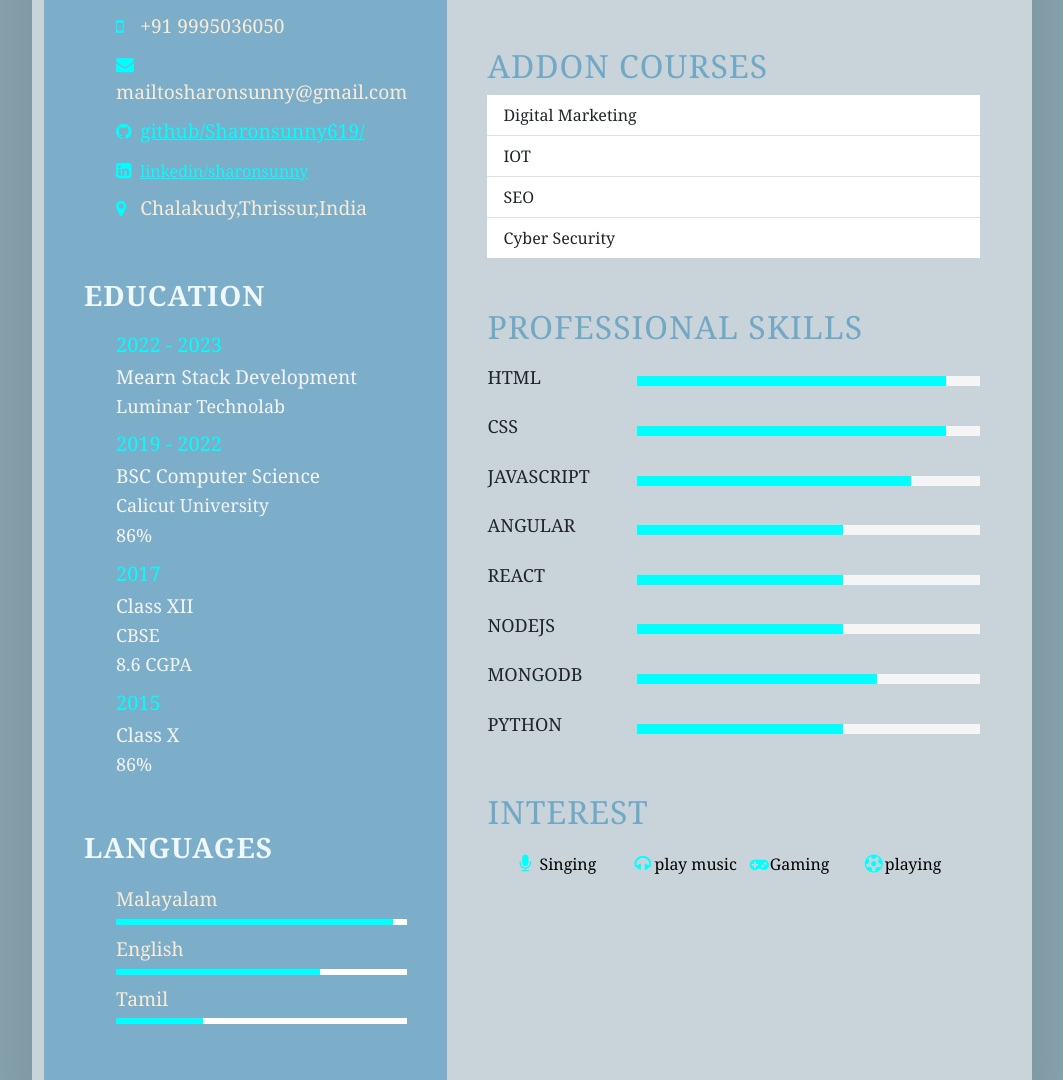
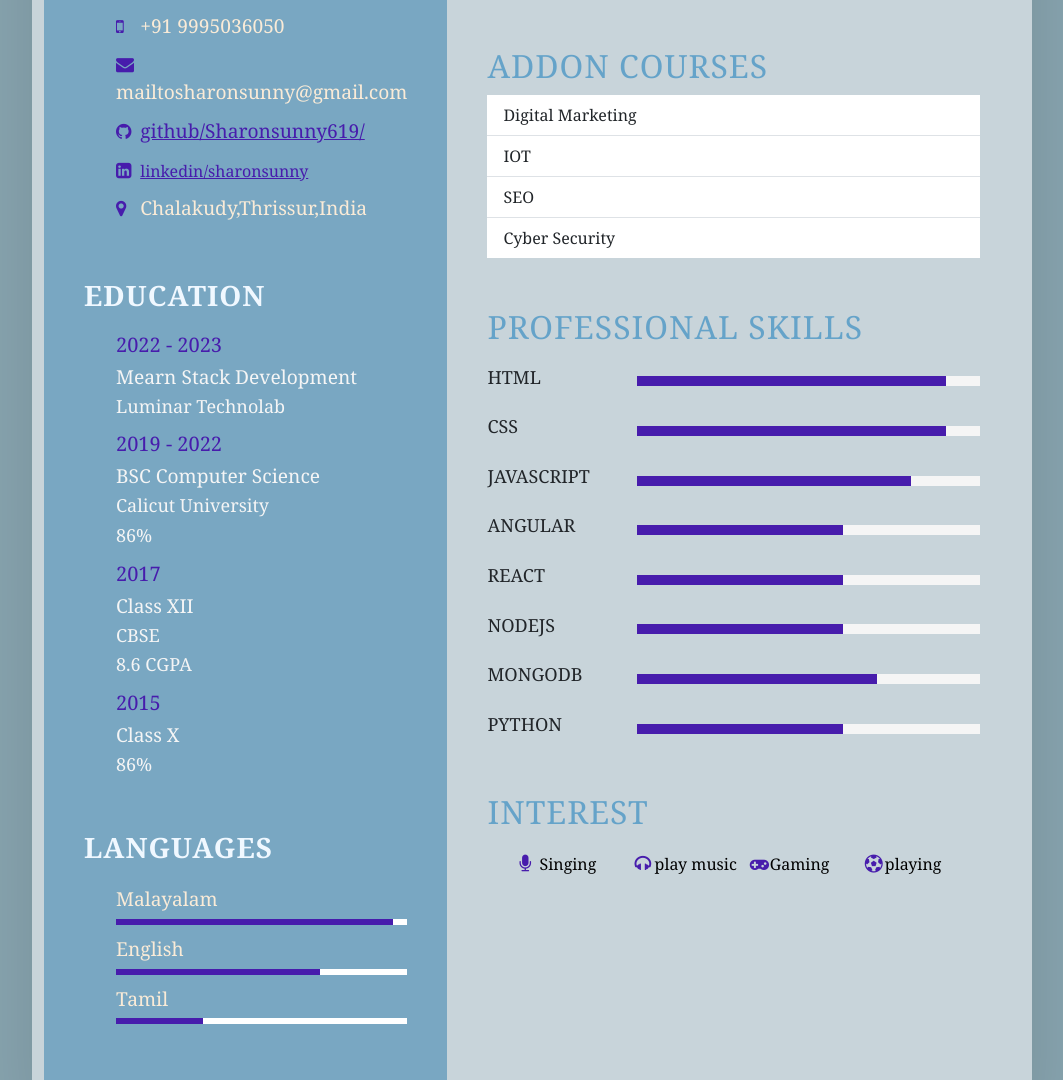
Before and after one commit to Sharonsunny619/Resume2, a plain HTML site: page index.html in a window 1280 px wide. Shown: the part 600-1680 px from the top of the page, without its empty margins (108-1171 px from the left). Drawn offline with nearby package versions, Linux system fonts and the light colour scheme.

Commit message:
update commit

```diff
--- a/index.css
+++ b/index.css
@@ -23,12 +23,12 @@ body{
     background-color: rgb(200, 212, 218);
     display: grid;
     grid-template-columns: 1fr 2fr;
-    box-shadow: 0 35px 55px rgba(0,0,0,0.1)
+    box-shadow: 0 35px 55px rgba(0, 0, 0, 0.1)
 }
 
 .container .leftside{
     position: relative;
-    background-color: rgba(54, 137, 185, 0.518);
+    background-color: rgba(50, 127, 172, 0.518);
     padding: 40px;
 }
 
@@ -75,7 +75,7 @@ body{
 }
 
 .a1,.a2{
-    color: aqua;
+    color: rgb(71, 28, 172);
 }
 
 
@@ -107,7 +107,7 @@ body{
     display: inline-block;
     width: 20px;
     font-size: 18px;
-    color: aqua;
+    color: rgb(71, 28, 172);
 }
 
 .contactInfo ul li span{
@@ -120,7 +120,7 @@ body{
     margin-bottom: 15px;
 }
 .contactInfo.education h5{
-    color: aqua;
+    color: rgb(71, 28, 172);
     font-weight: 500;
 }
 .contactInfo.education h4:nth-child(2){
@@ -148,7 +148,7 @@ position: absolute;
 top: 0;
 left: 0;
 height: 100%;
-background: aqua;
+background:rgb(71, 28, 172);
 }
 
 
@@ -171,7 +171,7 @@ p{
 }
 
 .title2{
-    color:rgba(54, 137, 185, 0.598) ;
+    color:rgba(34, 130, 190, 0.598) ;
      text-transform: uppercase;
      letter-spacing: 1px;
      margin-bottom: 10px;
@@ -211,7 +211,7 @@ p{
     top: 0;
     left: 0;
     height: 100%;
-    background:aqua ;
+    background:rgb(71, 28, 172);
 }
 
 .interest ul{
@@ -227,7 +227,7 @@ p{
 }
 
 .interest ul li .fa{
-    color:aqua ;
+    color:rgb(71, 28, 172);
     font-size: large;
     width: 20px;
 }
@@ -279,7 +279,7 @@ p{
 }
 
 .title4{
-     color: aqua;
+     color:rgb(71, 28, 172);
      text-transform: uppercase;
      letter-spacing: 1px;
      margin-bottom: 10px;
```
Also changed, not shown: project.css (+11 -0 lines), project.html (+1 -1 lines).
